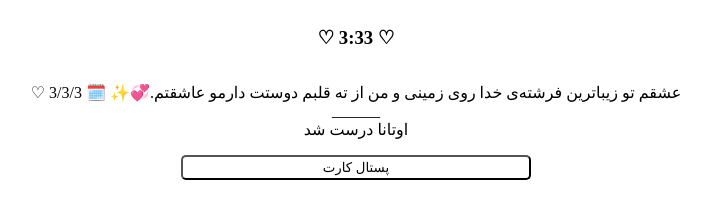
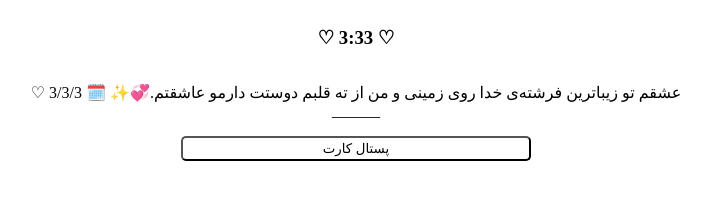
Before and after one commit to Am00aM/AMserver, a plain HTML site: page index.html in a window 1280 px wide. Shown: the whole page, without its empty margins (284-995 px from the left). Drawn offline with Linux system fonts and the light colour scheme.

Commit message:
Update index.html

```diff
--- a/index.html
+++ b/index.html
@@ -34,7 +34,7 @@
 <body>
   <h3>♡ 3:33 ♡</h3>
   <p>عشقم تو زیباترین فرشته‌ی خدا روی زمینی و من از ته قلبم دوستت دارمو عاشقتم.💞✨
-🗓️ 3/3/3 ♡<br />______<br />اوتانا درست شد</p>
+🗓️ 3/3/3 ♡<br />______<br /></p>
   <button style="color: #000000;" onclick="window.location.href='https://digipostal.ir/czjp5ao'">پستال کارت</button>
 </body>
 </html>
```
